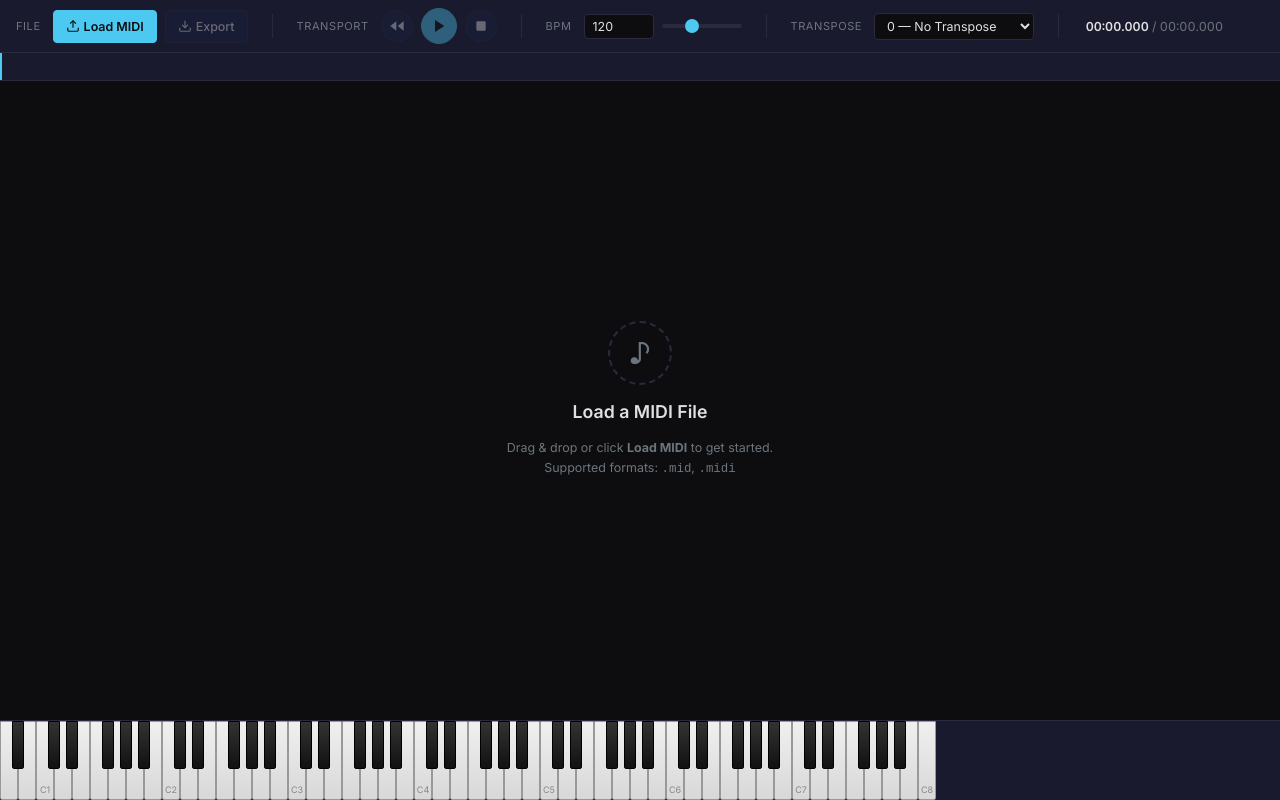
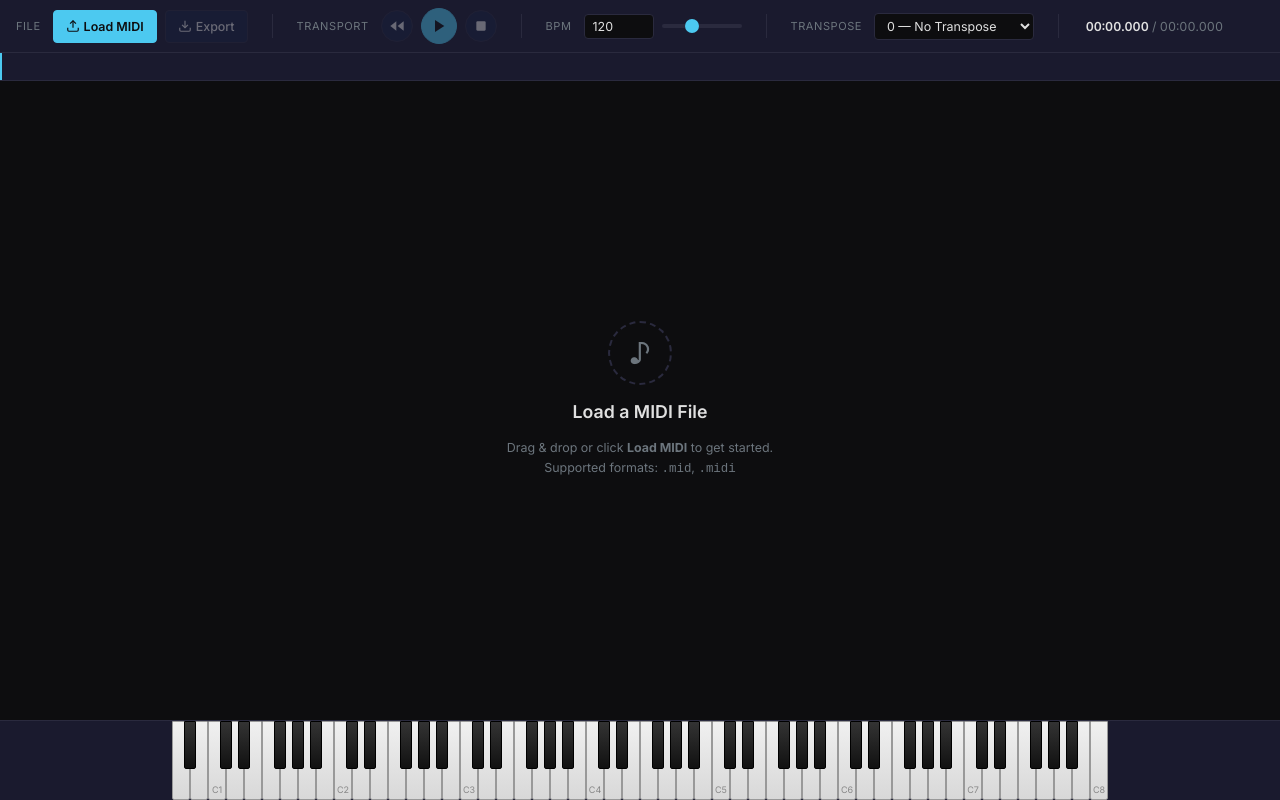
Before and after one commit to elye/web_music_midi_player, a plain HTML site: page index.html in a window 1280 px wide. Drawn offline with nearby package versions, Linux system fonts and the light colour scheme.

Commit message:
style: center piano keyboard horizontally

```diff
--- a/styles.css
+++ b/styles.css
@@ -360,7 +360,7 @@ input[type="range"]:focus-visible {
 #piano {
   height: 100%;
   position: relative;
-  min-width: 100%;
+  margin: 0 auto;
 }
 
 .piano-key {
```
